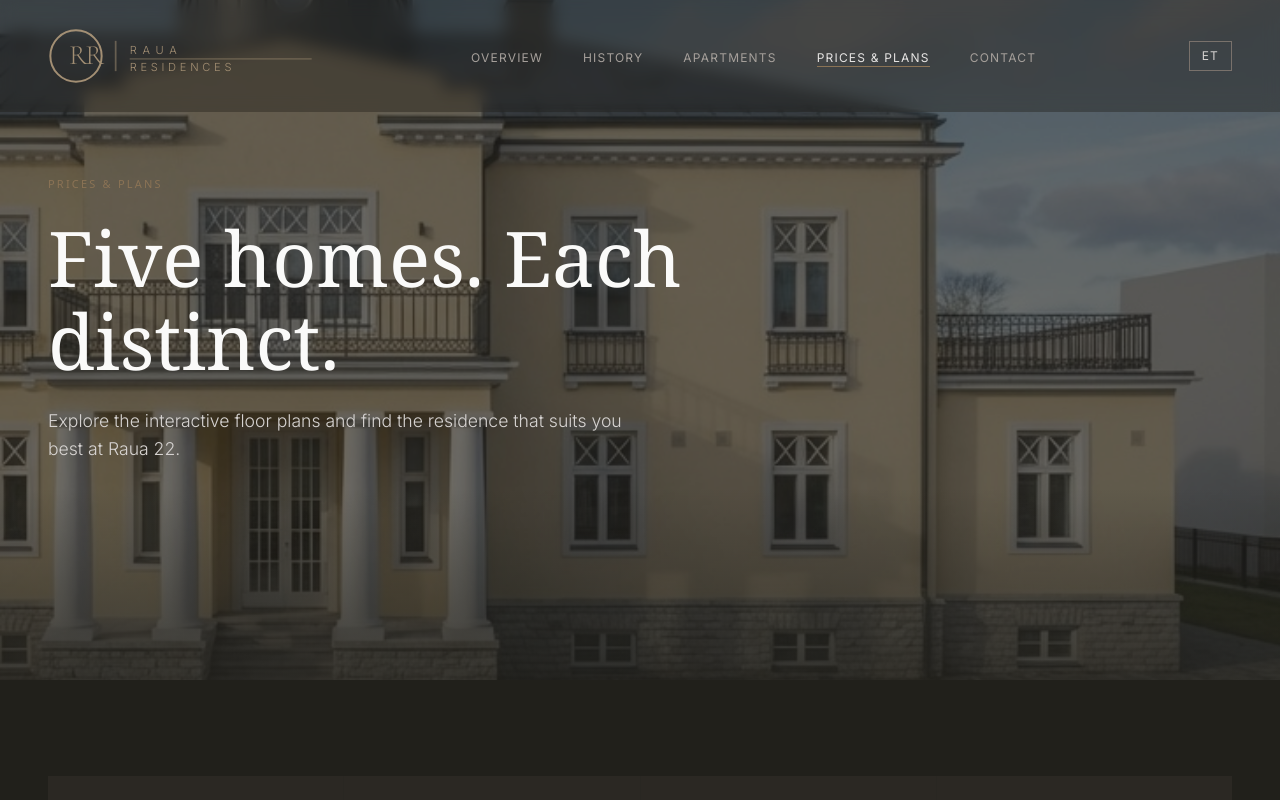
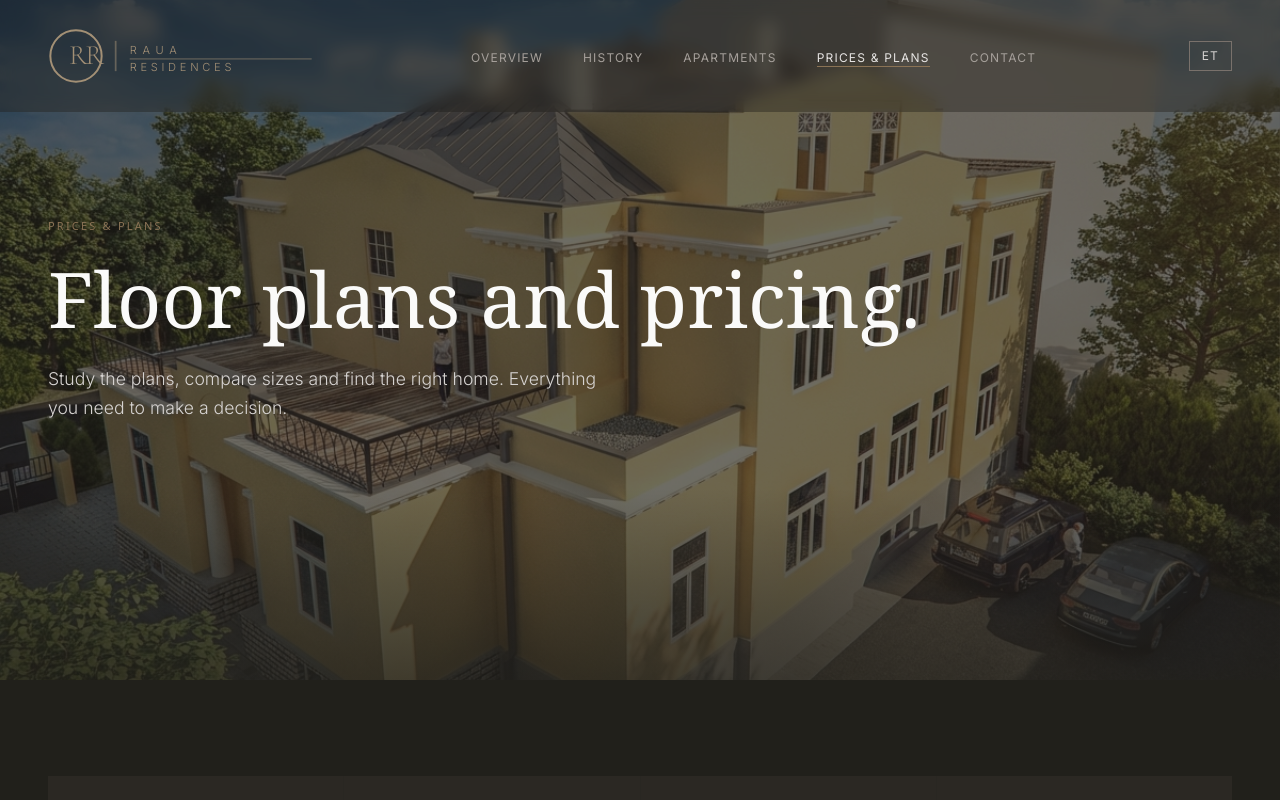
Before and after one commit to jaanmolder1/rauauus, a Next.js app: page /en/plans in a window 1280 px wide. Shown: the top 800 px of the page. Built offline with nearby package versions, Linux system fonts and the light colour scheme.

Commit message:
small things

```diff
--- a/app/en/page.tsx
+++ b/app/en/page.tsx
@@ -39,7 +39,7 @@ const heroSlides: HeroSlide[] = [
     subtitle: "Listed architectural heritage, restored for modern living.",
   },
   {
-    image: "/images/building-courtyard.jpeg",
+    image: "/images/building-view.jpeg",
     eyebrow: "Raua area",
     title: "A private living environment",
     subtitle: "Seven parking spaces in the courtyard. Secure and peaceful.",
--- a/app/en/plans/page.tsx
+++ b/app/en/plans/page.tsx
@@ -72,10 +72,10 @@ export default function PlansPage() {
     <>
       <HeroSection
         eyebrow="Prices & Plans"
-        title="Five homes. Each distinct."
-        subtitle="Explore the interactive floor plans and find the residence that suits you best at Raua 22."
-        imageSrc="/images/apartment-interior.jpeg"
-        imageAlt="Raua 22 apartment interior"
+        title="Floor plans and pricing."
+        subtitle="Study the plans, compare sizes and find the right home. Everything you need to make a decision."
+        imageSrc="/images/building-exterior.jpeg"
+        imageAlt="Raua 22 building exterior"
         overlay="dark"
         height="large"
         align="left"
--- a/app/et/page.tsx
+++ b/app/et/page.tsx
@@ -39,7 +39,7 @@ const heroSlides: HeroSlide[] = [
     subtitle: "Muinsuskaitsealune arhitektuur, restaureeritud kaasaegseks eluks.",
   },
   {
-    image: "/images/building-courtyard.jpeg",
+    image: "/images/building-view.jpeg",
     eyebrow: "Raua asum",
     title: "Privaatne elukeskkond",
     subtitle: "Seitse parkimiskohta hoovis. Turvaline ja vaikne.",
--- a/app/et/plaanid/page.tsx
+++ b/app/et/plaanid/page.tsx
@@ -25,10 +25,10 @@ export default function PlaanidPage() {
     <>
       <HeroSection
         eyebrow="Hinnad ja plaanid"
-        title="Viis kodu. Iga üks erinev."
-        subtitle="Tutvu interaktiivsete korruseplaanidega ja leia endale sobivaim kodu Raua 22-s."
-        imageSrc="/images/apartment-interior.jpeg"
-        imageAlt="Raua 22 korterite interjöör"
+        title="Korruseplaanid ja hinnad."
+        subtitle="Uuri korterite plaane, võrdle pindasid ja leia sobiv kodu. Kõik, mida vajad otsuse tegemiseks."
+        imageSrc="/images/building-exterior.jpeg"
+        imageAlt="Raua 22 hoone välivaade"
         overlay="dark"
         height="large"
         align="left"
```
Also changed, not shown: public/images/building-view.jpeg (added).
